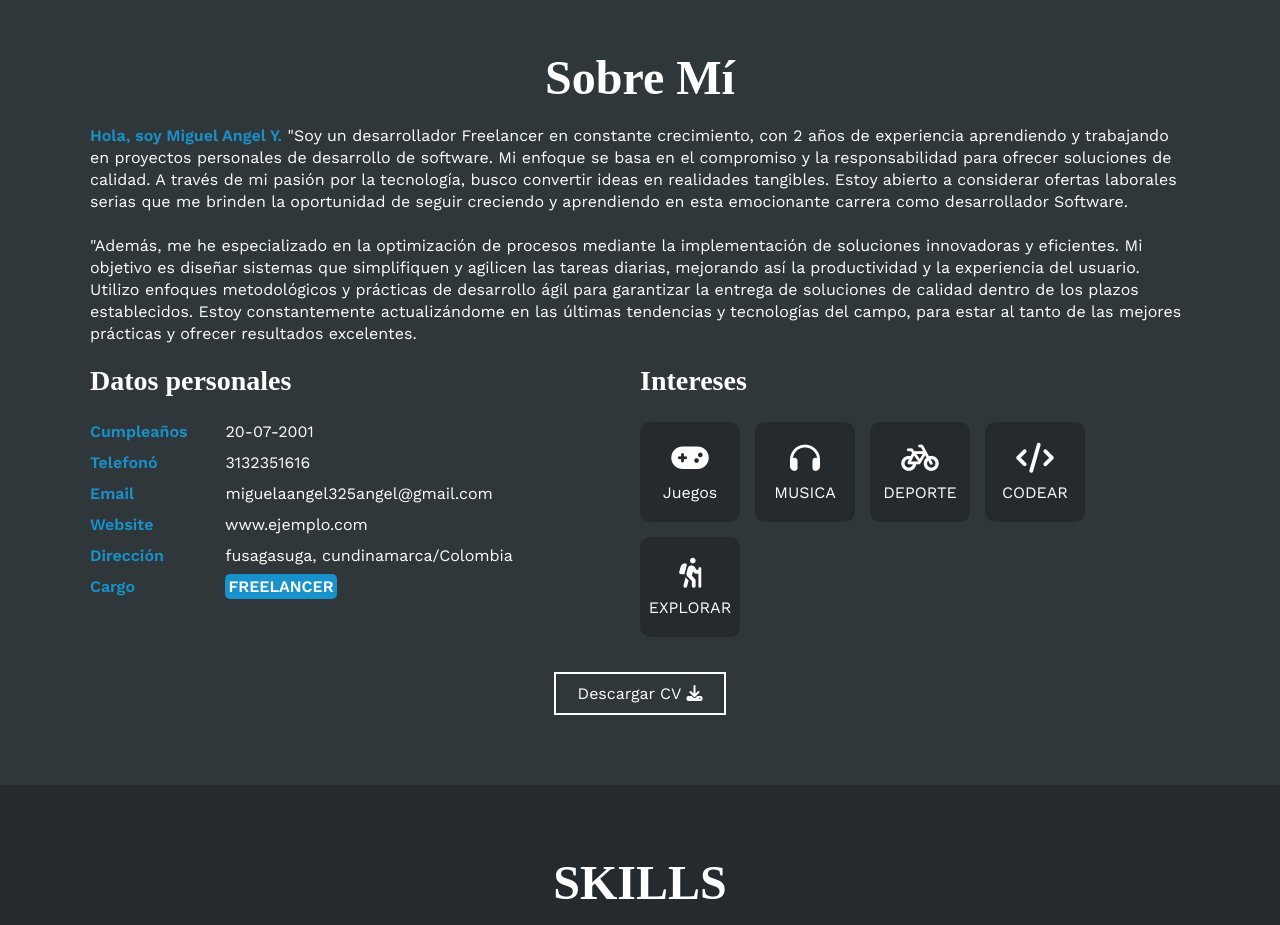
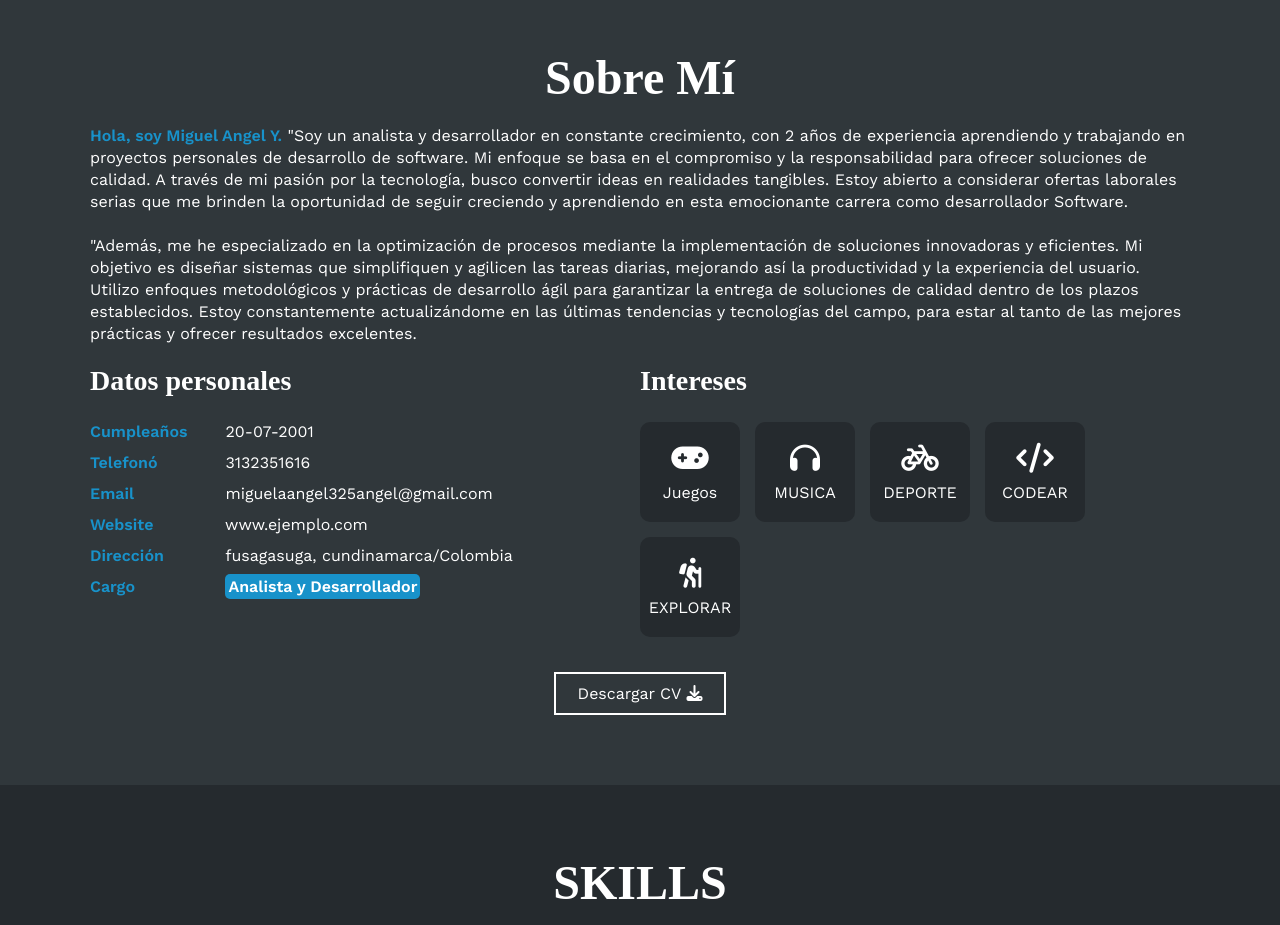
Before and after one commit to JakersLL/Online_Portafolio, a plain HTML site: page index.html in a window 1280 px wide. Shown: the part 820-1745 px from the top of the page. Drawn offline with nearby package versions, Linux system fonts and the light colour scheme; a web font is replaced by a local one.

Commit message:
se arreglo el cvargo y descripción de mi perfil

```diff
--- a/index.html
+++ b/index.html
@@ -49,10 +49,9 @@
     <section id="sobremi" class="sobremi">
         <div class="contenido-seccion">
             <h2>Sobre Mí</h2>
-            <p><span>Hola, soy Miguel Angel Y.</span> "Soy un desarrollador Freelancer en constante crecimiento, con 2 años de experiencia aprendiendo y trabajando en proyectos personales de desarrollo de software.
-                Mi enfoque se basa en el compromiso y la responsabilidad para ofrecer soluciones de calidad. A través de mi pasión por la tecnología,
-                busco convertir ideas en realidades tangibles. Estoy abierto a considerar ofertas laborales serias que me brinden la oportunidad de
-                seguir creciendo y aprendiendo en esta emocionante carrera como desarrollador Software.<br><br>"Además, me he especializado en la optimización de procesos mediante la implementación de soluciones innovadoras
+            <p><span>Hola, soy Miguel Angel Y.</span> "Soy un analista y desarrollador en constante crecimiento, con 2 años de experiencia aprendiendo y trabajando en proyectos personales de desarrollo de software. Mi enfoque
+                se basa en el compromiso y la responsabilidad para ofrecer soluciones de calidad. A través de mi pasión por la tecnología, busco convertir ideas en realidades tangibles. Estoy abierto a considerar ofertas laborales
+                serias que me brinden la oportunidad de seguir creciendo y aprendiendo en esta emocionante carrera como desarrollador Software.<br><br>"Además, me he especializado en la optimización de procesos mediante la implementación de soluciones innovadoras
                 y eficientes. Mi objetivo es diseñar sistemas que simplifiquen y agilicen las tareas diarias, mejorando así la productividad y la experiencia del usuario. Utilizo enfoques metodológicos y prácticas de desarrollo
                 ágil para garantizar la entrega de soluciones de calidad dentro de los plazos establecidos. Estoy constantemente actualizándome en las últimas tendencias y tecnologías del campo, para estar al tanto de las mejores
                 prácticas y ofrecer resultados excelentes.
@@ -83,7 +82,7 @@
                                 </li>
                                 <li>
                                     <strong>Cargo</strong>
-                                    <span>FREELANCER</span>
+                                    <span>Analista y Desarrollador</span>
                                 </li>
                             </li>
                         </ul>
```
